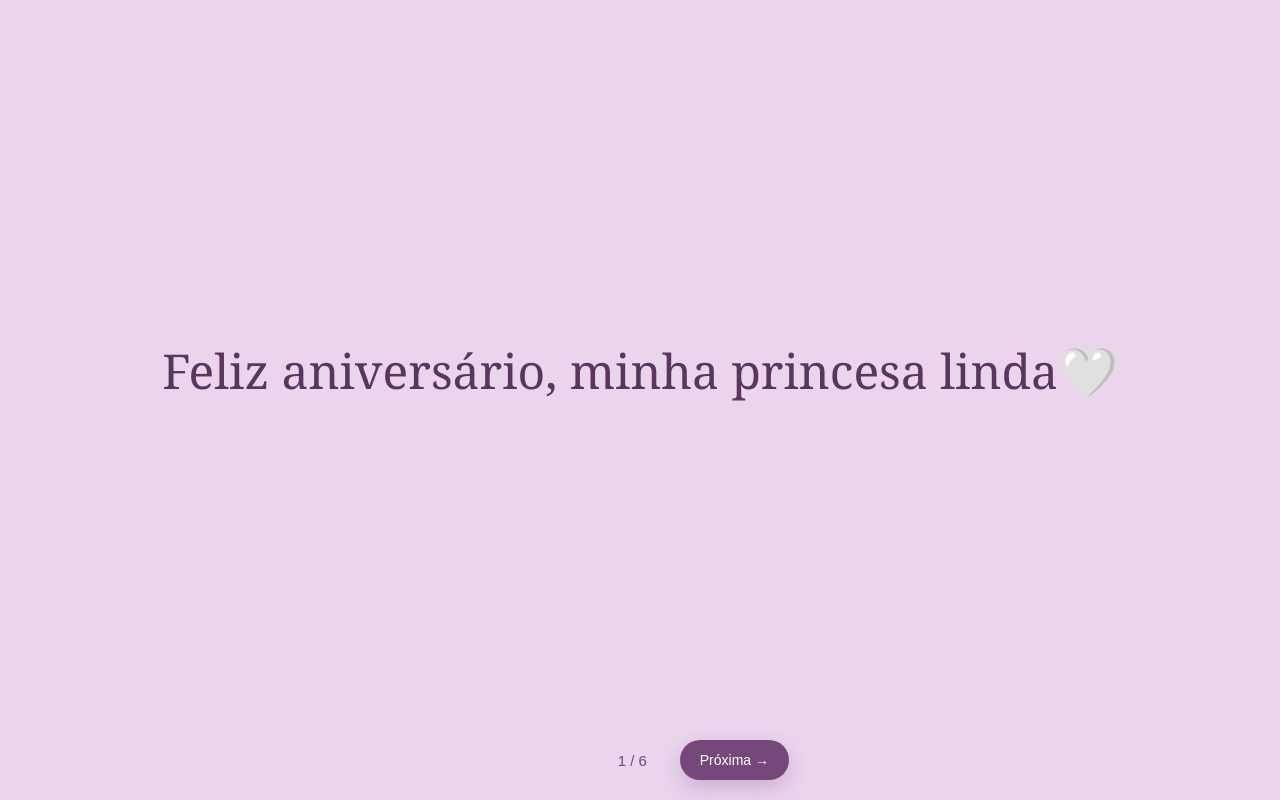
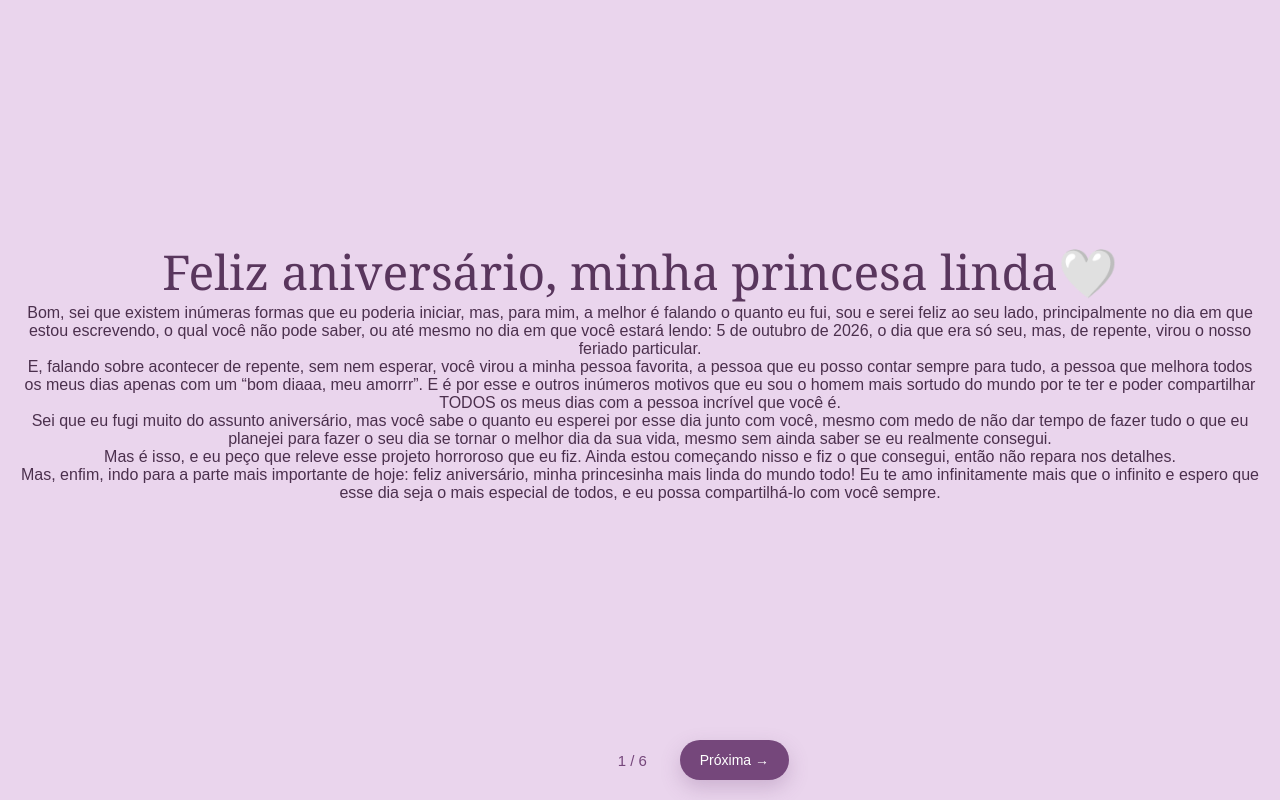
Before and after one commit to il6515293-creator/meu-site, a Flask app: page /historia in a window 1280 px wide. Run offline with Flask 3, Linux system fonts and the light colour scheme.

Commit message:
atualiza mensagem de aniversário

```diff
--- a/templates/historia.html
+++ b/templates/historia.html
@@ -15,19 +15,30 @@
     <main class="historia">
 
         <!-- ==========================
-             PÁGINA 1
+     PÁGINA 1 - FELIZ ANIVERSÁRIO
 =========================== -->
-
 <section class="pagina ativa" id="pagina1">
-
 <section class="contador-section">
-
     <h1>Feliz aniversário, minha princesa linda🤍</h1>
-
+    <div class="mensagem-aniversario">
+        <p>
+            Bom, sei que existem inúmeras formas que eu poderia iniciar, mas, para mim, a melhor é falando o quanto eu fui, sou e serei feliz ao seu lado, principalmente no dia em que estou escrevendo, o qual você não pode saber, ou até mesmo no dia em que você estará lendo: 5 de outubro de 2026, o dia que era só seu, mas, de repente, virou o nosso feriado particular.
+        </p>
+        <p>
+            E, falando sobre acontecer de repente, sem nem esperar, você virou a minha pessoa favorita, a pessoa que eu posso contar sempre para tudo, a pessoa que melhora todos os meus dias apenas com um “bom diaaa, meu amorrr”. E é por esse e outros inúmeros motivos que eu sou o homem mais sortudo do mundo por te ter e poder compartilhar TODOS os meus dias com a pessoa incrível que você é.
+        </p>
+        <p>
+            Sei que eu fugi muito do assunto aniversário, mas você sabe o quanto eu esperei por esse dia junto com você, mesmo com medo de não dar tempo de fazer tudo o que eu planejei para fazer o seu dia se tornar o melhor dia da sua vida, mesmo sem ainda saber se eu realmente consegui.
+        </p>
+        <p>
+            Mas é isso, e eu peço que releve esse projeto horroroso que eu fiz. Ainda estou começando nisso e fiz o que consegui, então não repara nos detalhes.
+        </p>
+        <p>
+            Mas, enfim, indo para a parte mais importante de hoje: feliz aniversário, minha princesinha mais linda do mundo todo! Eu te amo infinitamente mais que o infinito e espero que esse dia seja o mais especial de todos, e eu possa compartilhá-lo com você sempre.
+        </p>
+    </div>
 </section>
-
 </section>
-
 
         <!-- ==========================
              PÁGINA 2 - FOTOS 1 A 6
```
Lines whose indentation alone changed are shown as unchanged.
